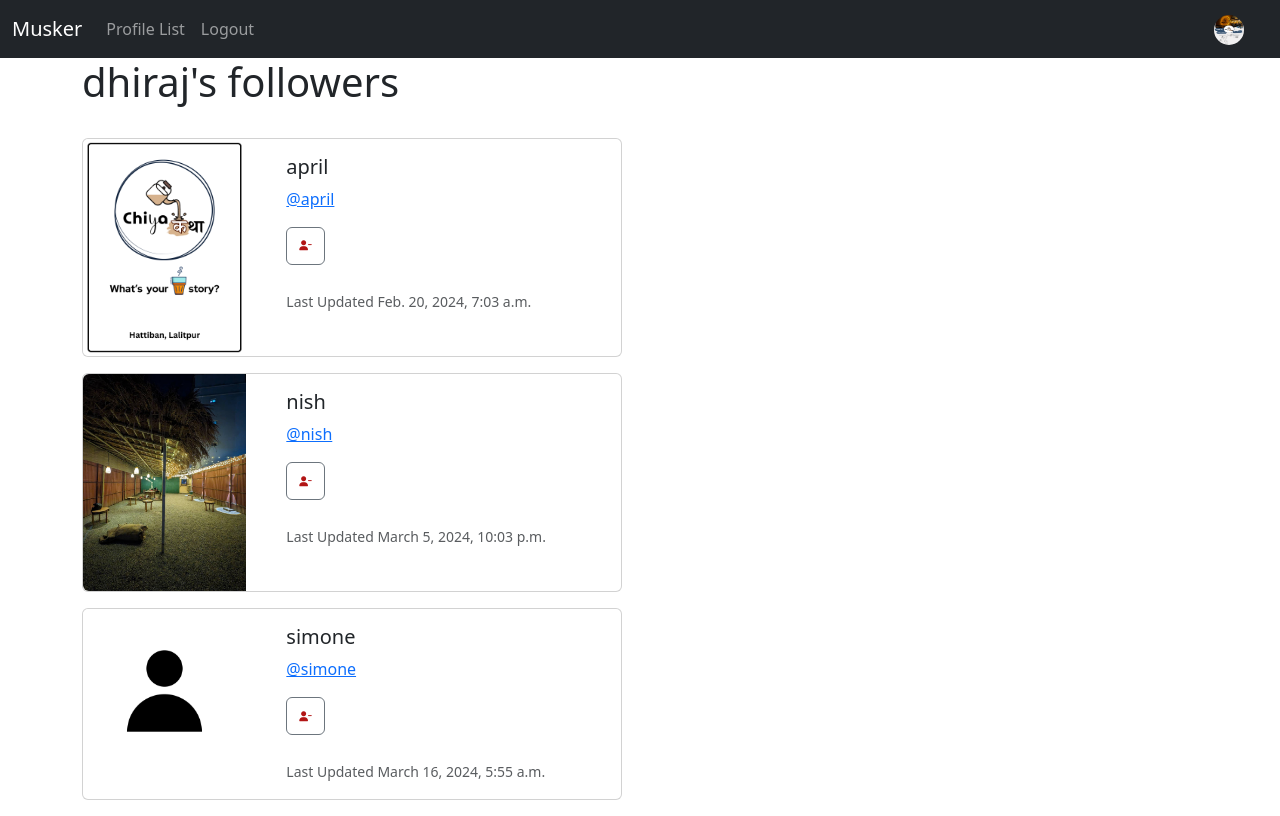
After one commit to basnetdhirajb/Musker, a Django app: page /profile/followers/1 in a window 1280 px wide. The commit adds this page. Run offline with Django 4.2, Linux system fonts and the light colour scheme; a user stored in the database is signed in; data comes from the database, SQL or seed files in the repository; both versions use the stored data as it was after the commit; some libraries are stand-ins or nearby versions.

Commit message:
Followers List Page and Followed By Pages, delete meep function

```diff
--- /dev/null
+++ b/social/muskeer/templates/followers.html
@@ -0,0 +1,41 @@
+{% extends 'base.html' %}
+{% load static %}
+
+
+{% block content %}
+   <h1>{{user.username}}'s followers</h1>
+   <br>
+
+   {% if followers %}
+        {% for follower in followers %}
+            <div class="card mb-3" style="max-width: 540px;">
+                <div class="row">
+                  <div class="col-md-4">
+                    {% if follower.profileImage%}
+                    <img src="{{follower.profileImage.url}}" class="img-fluid rounded-start" alt="...">
+                    {% else %}
+                    <img src="{% static 'images/default_profile.jpg' %}" class="img-fluid rounded-start" alt="...">
+                    {% endif %}
+                  </div>
+                  <div class="col-md-8">
+                    <div class="card-body">
+                      <h5 class="card-title">{{follower.user.username}}</h5>
+                      <p class="card-text"><a href="{% url 'profile' follower.user.id %}">@{{follower.user.username|lower}}</a></p>
+                        {% if follower not in user.profile.follows.all %}
+                            <a href = "{% url 'followUser' follower.user.id %}" class = "btn btn-outline-secondary "> <i class="fa-solid fa-user-plus fa-2xs" style="color: green;"></i></a>
+                        {% else %}
+                            <a href = "{% url 'unfollowUser' follower.user.id %}" class = "btn btn-outline-secondary "> <i class="fa-solid fa-user-minus fa-2xs" style="color: #b21515;"></i></a>
+                        {% endif %}
+                      <br>
+                      <br>
+                      <p class="card-text"><small class="text-body-secondary">Last Updated {{follower.modifiedDate}}</small></p>
+                    </div>
+                  </div>
+                </div>
+              </div>
+        {% endfor %}
+
+
+   {% endif %}
+
+{% endblock %}
--- a/social/muskeer/urls.py
+++ b/social/muskeer/urls.py
@@ -5,11 +5,15 @@ urlpatterns = [
     path('', views.home, name = 'home'),
     path('profiles/', views.profiles, name = 'profiles'),
     path('profile/<int:pk>', views.profile, name = 'profile'),
+    path('profile/followers/<int:pk>', views.followers, name = 'followers'),
+    path('profile/follows/<int:pk>', views.follows, name = 'follows'),
     path('login/',  views.loginUser, name = 'login'),
     path('logout/', views.logoutUser, name = 'logout'),
     path('register/', views.registerUser, name = 'register'),
     path('update_profile/', views.updateProfile, name = 'update_profile'),
     path('meep_like/<int:pk>', views.likeMeep, name = 'likeMeep'),
     path('meep_share/<int:pk>', views.shareMeep, name = 'shareMeep'),
+    path('meep_delete/<int:pk>', views.deleteMeep, name = 'deleteMeep'),
     path('unfollow/<int:pk>', views.unfollowUser, name = 'unfollowUser'),
+    path('followUser/<int:pk>', views.followUser, name= 'followUser'),
 ]
--- a/social/muskeer/views.py
+++ b/social/muskeer/views.py
@@ -174,3 +174,56 @@ def unfollowUser(request, pk):
         return redirect(request.META.get('HTTP_REFERER'))
     else:
         return redirect('home')
+
+def followUser(request, pk):
+        if request.user.is_authenticated:
+            profileToFollow = Profile.objects.get(user_id = pk)
+            request.user.profile.follows.add(profileToFollow)
+            request.user.profile.save()
+
+            messages.success(request, (f"Started Following {profileToFollow}"))
+            return redirect(request.META.get('HTTP_REFERER'))
+        else:
+            return redirect('home')
+
+def followers(request, pk):
+    if request.user.is_authenticated:
+        if request.user.id == pk:
+            followers = request.user.profile.followed_by.all()
+            return render(request, 'followers.html', {'followers': followers})
+
+        else:
+            messages.success(request, ("You caannot view this page!"))
+            return redirect('home')
+    else:
+        messages.success(request, ("You must be logged in to view this page"))
+        return redirect('home')
+
+def follows(request, pk):
+    if request.user.is_authenticated:
+
+        if request.user.id == pk:
+            follows = request.user.profile.follows.all()
+            return render(request, 'follows.html', {'follows': follows})
+
+        else:
+            messages.success(request, ("You caannot view this page!"))
+            return redirect('home')
+
+    else:
+        messages.success(request, ("You must be logged in to view this page"))
+        return redirect('home')
+
+def deleteMeep(request, pk):
+    if request.user.is_authenticated:
+        meepToDelete = get_object_or_404(Meep, id = pk)
+        if meepToDelete.user.id == request.user.id:
+            #Able to delete the meep
+            meepToDelete.delete()
+            messages.success(request, ("Meep Deleted!"))
+        else:
+            messages.success(request, ("Not your Meep"))
+        return redirect('home')
+    else:
+        messages.success(request, ("You must be logged in to view this page"))
+        return redirect('home')
```
Also changed, not shown: social/muskeer/templates/follows.html (added, +41 -0 lines), social/muskeer/templates/profile.html (+29 -8 lines), social/db.sqlite3.
